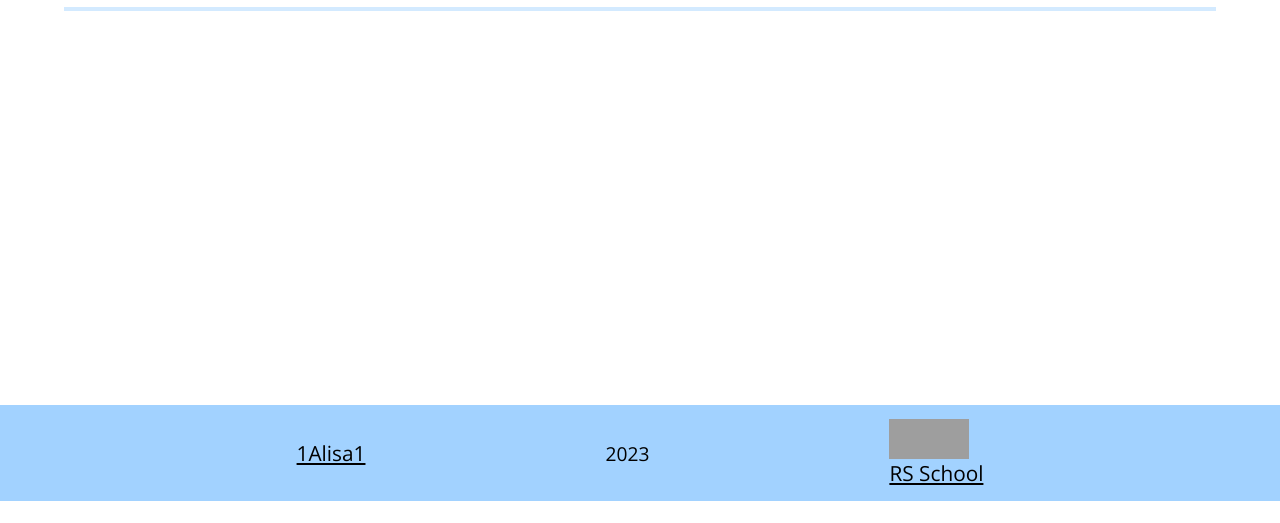
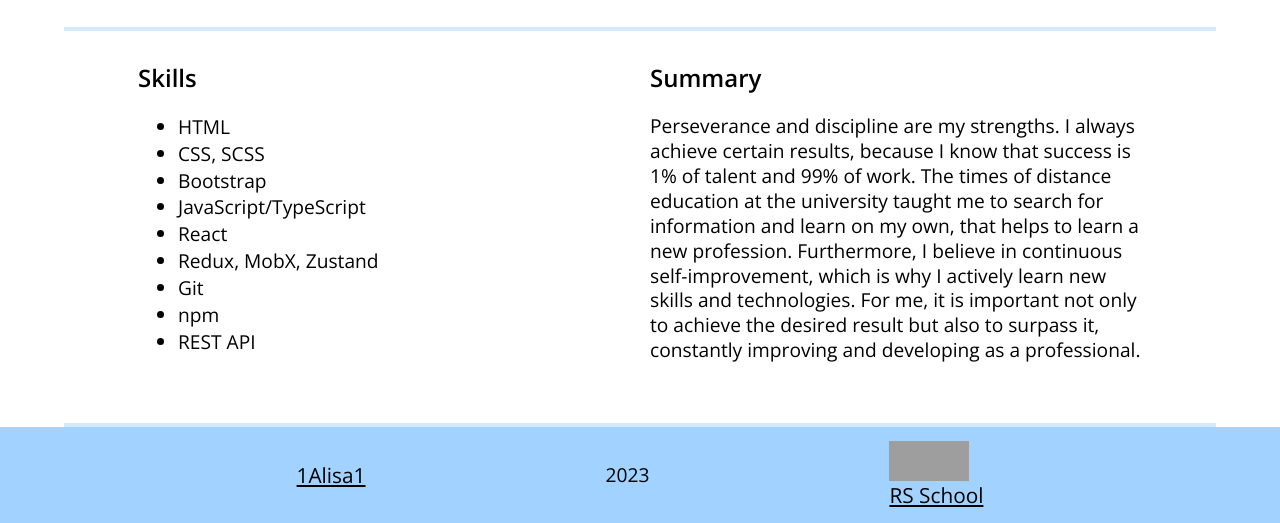
Before and after one commit to 1Alisa1/rsschool-cv, a plain HTML site: page index.html in a window 1280 px wide. Shown: the part 299-822 px from the top of the page. Before the commit the page ends 800 px from the top, so only its background shows below. Drawn offline with nearby package versions, Linux system fonts and the light colour scheme; grey boxes are pictures that could not be loaded.

Commit message:
feat: add skills and summary sections

```diff
--- a/index.html
+++ b/index.html
@@ -66,6 +66,32 @@
         </ul>
       </section>
       <div class="border"></div>
+      <section class="section" id="skills">
+        <div class="skills">
+          <h2>Skills</h2>
+          <ul class="skills-list">
+            <li class="skills-item">HTML</li>
+            <li class="skills-item">CSS, SCSS</li>
+            <li class="skills-item">Bootstrap</li>
+            <li class="skills-item">JavaScript/TypeScript</li>
+            <li class="skills-item">React</li>
+            <li class="skills-item">Redux, MobX, Zustand</li>
+            <li class="skills-item">Git</li>
+            <li class="skills-item">npm</li>
+            <li class="skills-item">REST API</li>
+          </ul>
+        </div>
+      </section>
+      <section class="section summary" id="summary">
+        <h2>Summary</h2>
+        <p class="text">Perseverance and discipline are my strengths. I always achieve certain results, because I know
+          that success is 1% of talent and 99% of work. The times of distance education at the university taught me to
+          search for information and learn on my own, that helps to learn a new profession. Furthermore, I believe in
+          continuous self-improvement, which is why I actively learn new skills and technologies. For me, it is
+          important not only to achieve the desired result but also to surpass it, constantly improving and developing
+          as a professional.</p>
+      </section>
+      <div class="border"></div>
     </div>
   </main>
   <footer class="footer">
--- a/style.css
+++ b/style.css
@@ -88,6 +88,7 @@ body {
 .section {
   width: 50%;
   margin-bottom: 30px;
+  padding: 10px;
 }
 
 .year {
@@ -132,3 +133,22 @@ h1 {
   margin: 0 auto;
   border: 2px solid #a2d2ff78;
 }
+
+.skills {
+  margin-left: 8em;
+}
+
+.skills-list {
+  margin: 0;
+  font-size: 1.2em;
+}
+
+.skills-item {
+  line-height: 1.4em;
+}
+
+.text {
+  width: 80%;
+  font-size: 1.2em;
+  line-height: 1.3em;
+}
```
